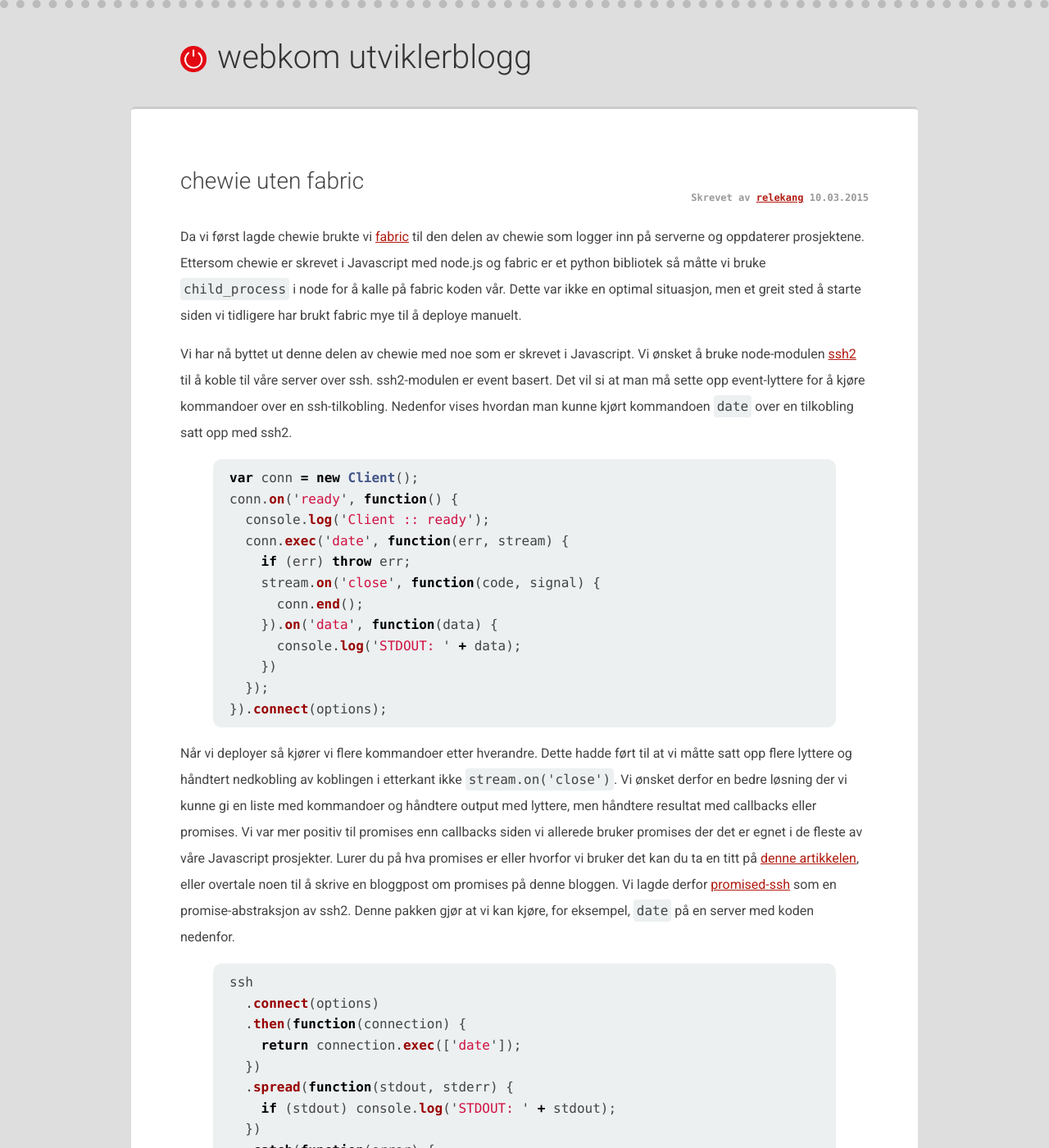
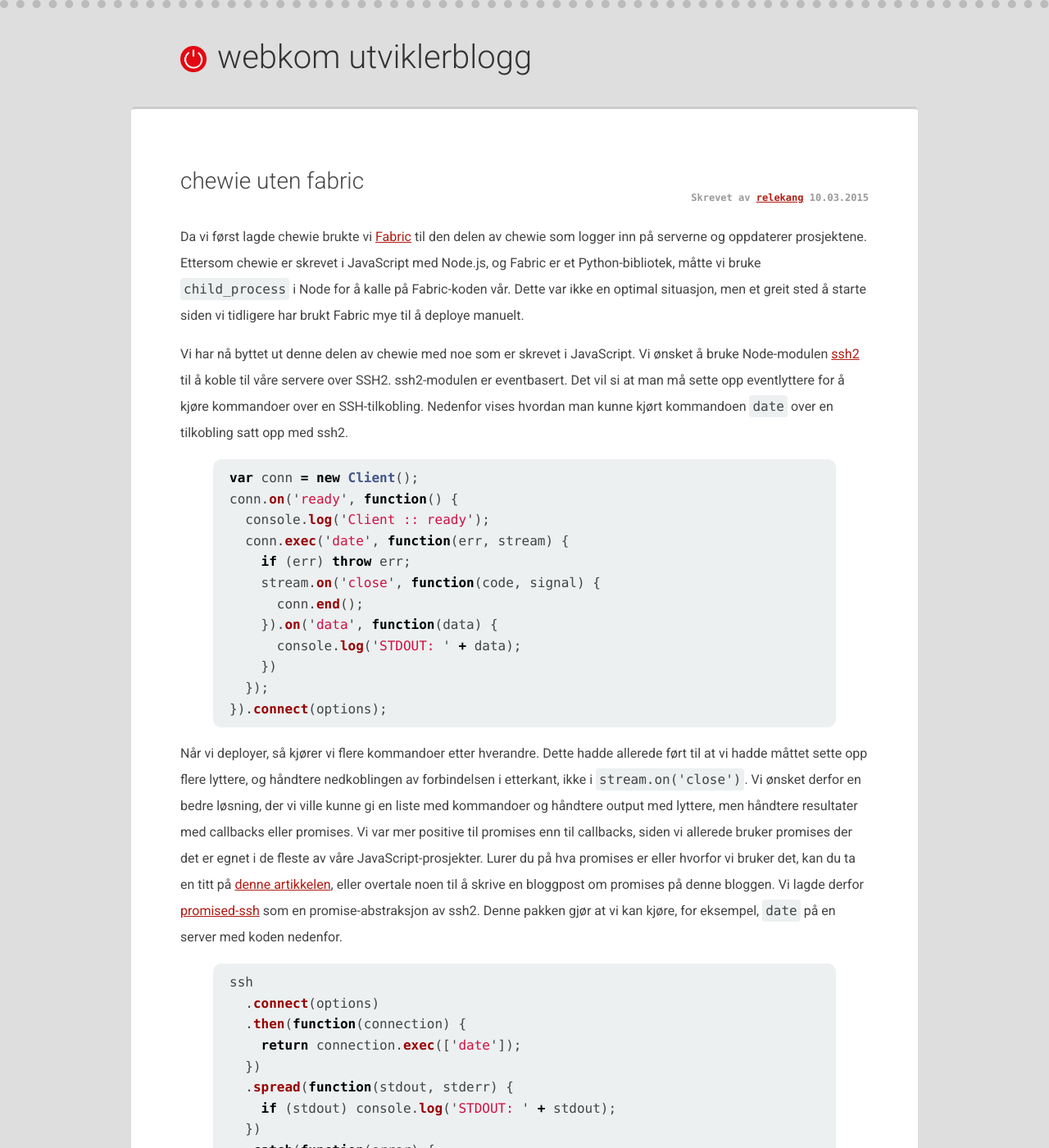
Before and after one commit to webkom/webkom.github.io, a Jekyll site: the page built from _posts/2015-03-10-chewie-uten-fabric.md, in a window 1280 px wide and 1400 px high. Shown: the whole window at 82% size. Built offline with Jekyll 4.4.1, drawn with Linux system fonts in a browser that asks for light colours; nearby versions of some CDN libraries; comment, search, counter and statistics services are not loaded; some of the changed text lies outside the part shown.

Commit message:
Minor changes
Grammatical corrections and a few other minor changes to make the language flow better.

```diff
--- a/_posts/2015-03-10-chewie-uten-fabric.md
+++ b/_posts/2015-03-10-chewie-uten-fabric.md
@@ -6,17 +6,17 @@ author: relekang
 ---
 
 
-Da vi først lagde chewie brukte vi [fabric](http://www.fabfile.org/) til den
+Da vi først lagde chewie brukte vi [Fabric](http://www.fabfile.org/) til den
 delen av chewie som logger inn på serverne og oppdaterer prosjektene. Ettersom
-chewie er skrevet i Javascript med node.js og fabric er et python bibliotek så
-måtte vi bruke `child_process` i node for å kalle på fabric koden vår. Dette
+chewie er skrevet i JavaScript med Node.js, og Fabric er et Python-bibliotek,
+måtte vi bruke `child_process` i Node for å kalle på Fabric-koden vår. Dette
 var ikke en optimal situasjon, men et greit sted å starte siden vi tidligere har
-brukt fabric mye til å deploye manuelt.
+brukt Fabric mye til å deploye manuelt.
 
-Vi har nå byttet ut denne delen av chewie med noe som er skrevet i Javascript. Vi
-ønsket å bruke node-modulen [ssh2](https://github.com/mscdex/ssh2) til å koble til
-våre server over ssh. ssh2-modulen er event basert. Det vil si at man må sette opp
-event-lyttere for å kjøre kommandoer over en ssh-tilkobling. Nedenfor vises hvordan
+Vi har nå byttet ut denne delen av chewie med noe som er skrevet i JavaScript. Vi
+ønsket å bruke Node-modulen [ssh2](https://github.com/mscdex/ssh2) til å koble til
+våre servere over SSH2. ssh2-modulen er eventbasert. Det vil si at man må sette opp
+eventlyttere for å kjøre kommandoer over en SSH-tilkobling. Nedenfor vises hvordan
 man kunne kjørt kommandoen `date` over en tilkobling satt opp med ssh2.
 
 {% highlight javascript %}
@@ -34,13 +34,13 @@ conn.on('ready', function() {
 }).connect(options);
 {% endhighlight %}
 
-Når vi deployer så kjører vi flere kommandoer etter hverandre. Dette hadde ført
-til at vi måtte satt opp flere lyttere og håndtert nedkobling av koblingen i
-etterkant ikke `stream.on('close')`. Vi ønsket derfor en bedre løsning der vi
-kunne gi en liste med kommandoer og håndtere output med lyttere, men håndtere
-resultat med *callbacks* eller *promises*. Vi var mer positiv til promises enn
-callbacks siden vi allerede bruker promises der det er egnet i de fleste av våre
-Javascript prosjekter. Lurer du på hva promises er eller hvorfor vi bruker det
+Når vi deployer, så kjører vi flere kommandoer etter hverandre. Dette hadde allerede ført
+til at vi hadde måttet sette opp flere lyttere, og håndtere nedkoblingen av forbindelsen i
+etterkant, ikke i `stream.on('close')`. Vi ønsket derfor en bedre løsning, der vi
+ville kunne gi en liste med kommandoer og håndtere output med lyttere, men håndtere
+resultater med *callbacks* eller *promises*. Vi var mer positive til promises enn til
+callbacks, siden vi allerede bruker promises der det er egnet i de fleste av våre
+JavaScript-prosjekter. Lurer du på hva promises er eller hvorfor vi bruker det,
 kan du ta en titt på
 [denne artikkelen](http://spion.github.io/posts/why-i-am-switching-to-promises.html),
 eller overtale noen til å skrive en bloggpost om promises på denne bloggen. Vi
```
Also changed, not shown: other parts of _posts/2015-03-10-chewie-uten-fabric.md (+5 -5 lines).
